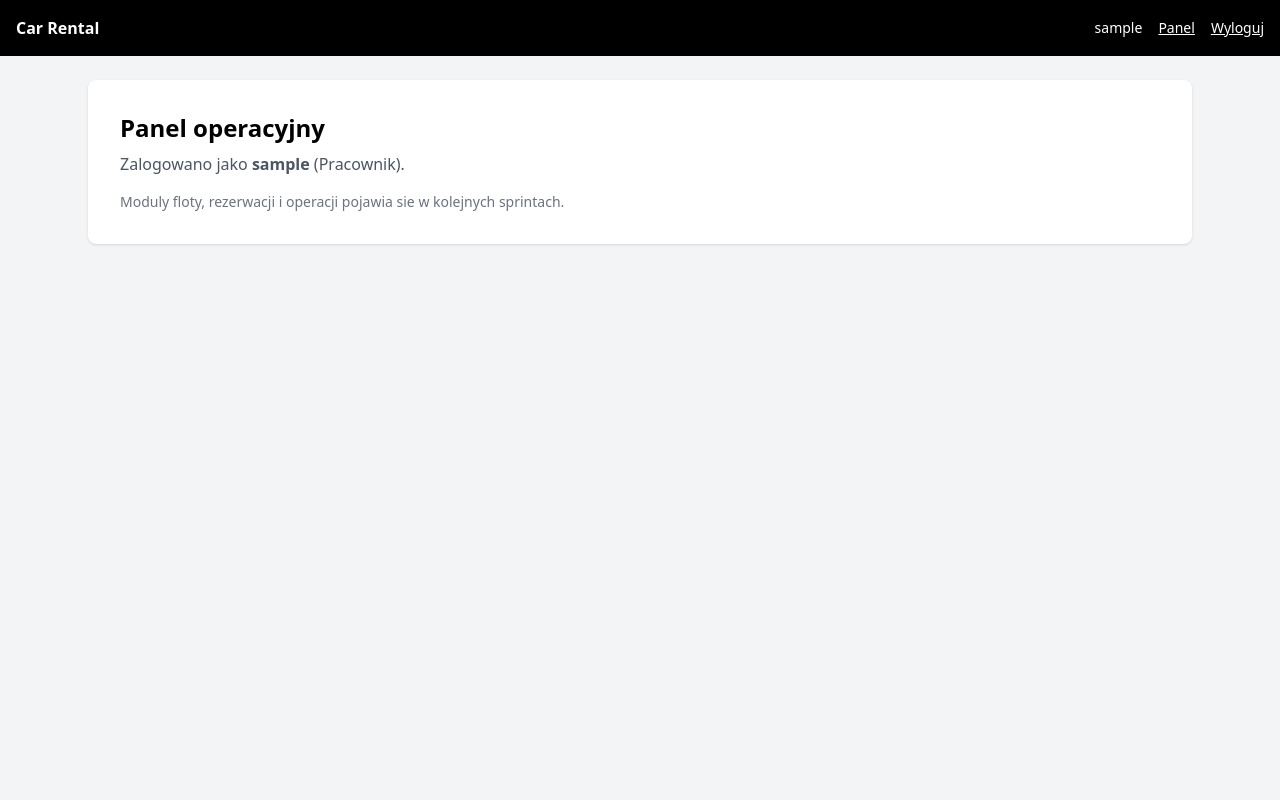
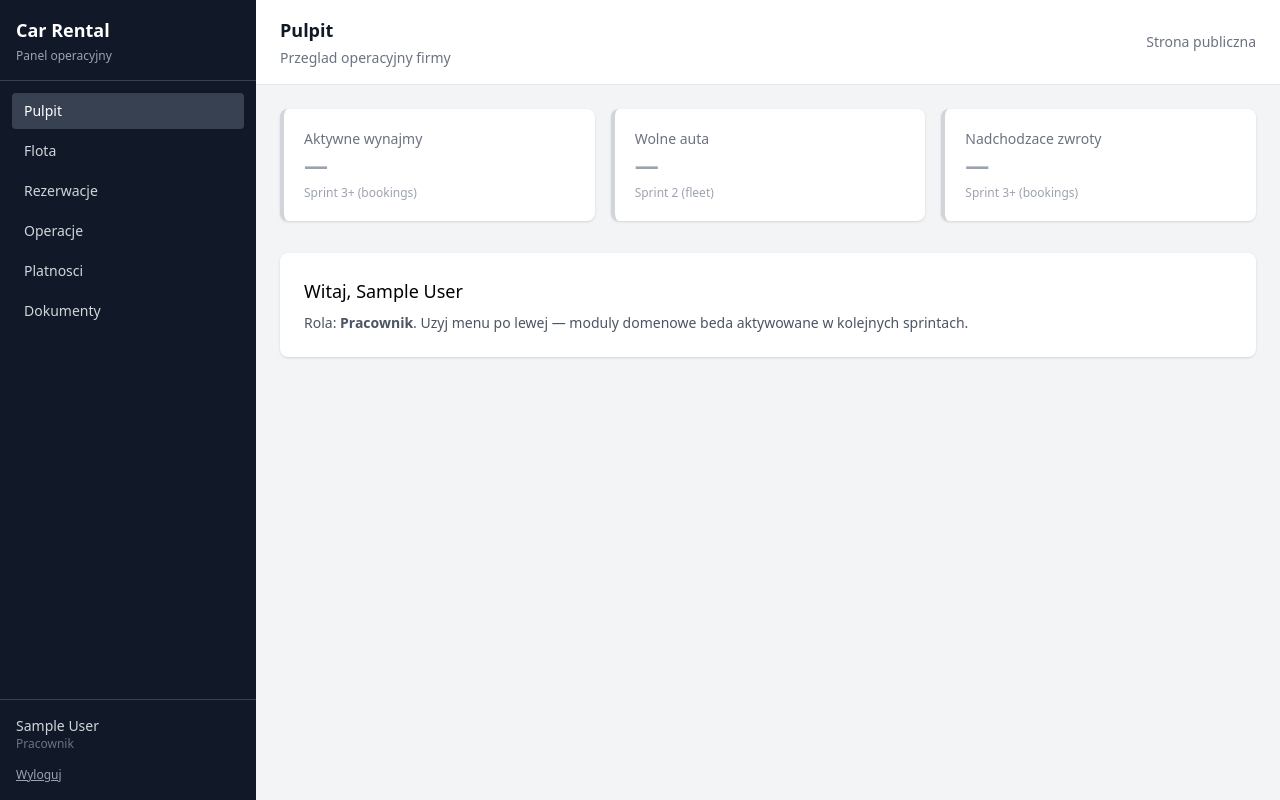
Before and after one commit to folg-code/Car-rental, a Django app: page /panel/ in a window 1280 px wide. Run offline with Django 5.2, Linux system fonts and the light colour scheme; the visitor is signed in with stand-in values (Sample User, id 1); style sheets or scripts are compiled from the project's sources; some libraries are stand-ins or nearby versions.

Commit message:
implement internal dashboard layout and navigation system

```diff
--- /dev/null
+++ b/backend/apps/dashboard/context_processors.py
@@ -0,0 +1,10 @@
+from apps.dashboard.navigation import PANEL_NAVIGATION
+
+
+def panel_navigation(request):
+    return {
+        "panel_navigation": PANEL_NAVIGATION,
+        "panel_section": getattr(request.resolver_match, "url_name", None)
+        if request.resolver_match
+        else None,
+    }
--- a/backend/apps/dashboard/urls.py
+++ b/backend/apps/dashboard/urls.py
@@ -1,9 +1,39 @@
 from django.urls import path
 
-from apps.dashboard.views import panel_home
+from apps.dashboard.views import module_placeholder, panel_home
 
 app_name = "dashboard"
 
 urlpatterns = [
     path("", panel_home, name="home"),
+    path(
+        "flota/",
+        module_placeholder,
+        {"module_name": "Flota"},
+        name="fleet",
+    ),
+    path(
+        "rezerwacje/",
+        module_placeholder,
+        {"module_name": "Rezerwacje"},
+        name="bookings",
+    ),
+    path(
+        "operacje/",
+        module_placeholder,
+        {"module_name": "Operacje"},
+        name="operations",
+    ),
+    path(
+        "platnosci/",
+        module_placeholder,
+        {"module_name": "Platnosci"},
+        name="payments",
+    ),
+    path(
+        "dokumenty/",
+        module_placeholder,
+        {"module_name": "Dokumenty"},
+        name="documents",
+    ),
 ]
--- a/backend/apps/dashboard/views.py
+++ b/backend/apps/dashboard/views.py
@@ -5,8 +5,13 @@ from apps.accounts.permissions import staff_required
 
 @staff_required
 def panel_home(request):
+    return render(request, "dashboard/panel.html")
+
+
+@staff_required
+def module_placeholder(request, module_name: str):
     return render(
         request,
-        "dashboard/panel.html",
-        {"user": request.user},
+        "dashboard/module_placeholder.html",
+        {"module_name": module_name},
     )
--- a/backend/config/urls.py
+++ b/backend/config/urls.py
@@ -15,6 +15,8 @@ Including another URLconf
     2. Add a URL to urlpatterns:  path('blog/', include('blog.urls'))
 """
 
+from django.conf import settings
+from django.conf.urls.static import static
 from django.contrib import admin
 from django.urls import include, path
 
@@ -26,3 +28,6 @@ urlpatterns = [
     path("konto/", include("apps.accounts.urls")),
     path("panel/", include("apps.dashboard.urls")),
 ]
+
+if settings.DEBUG:
+    urlpatterns += static(settings.MEDIA_URL, document_root=settings.MEDIA_ROOT)
--- a/backend/templates/base.html
+++ b/backend/templates/base.html
@@ -1,5 +1,5 @@
 <!DOCTYPE html>
-<html lang="en">
+<html lang="pl">
 <head>
     <meta charset="UTF-8">
     <meta name="viewport" content="width=device-width, initial-scale=1.0">
--- /dev/null
+++ b/backend/templates/base_internal.html
@@ -0,0 +1,86 @@
+{% load static %}
+<!DOCTYPE html>
+<html lang="pl">
+<head>
+    <meta charset="UTF-8">
+    <meta name="viewport" content="width=device-width, initial-scale=1.0">
+    <title>{% block title %}Panel{% endblock %} | Car Rental</title>
+    <link rel="stylesheet" href="{% static 'dist/output.css' %}">
+    <script src="https://unpkg.com/htmx.org@1.9.12"></script>
+</head>
+<body class="bg-gray-100 min-h-screen">
+    <div class="flex min-h-screen">
+        <aside class="w-64 bg-gray-900 text-gray-100 flex flex-col shrink-0">
+            <div class="p-4 border-b border-gray-700">
+                <a href="{% url 'dashboard:home' %}" class="font-semibold text-white text-lg">
+                    Car Rental
+                </a>
+                <p class="text-xs text-gray-400 mt-1">Panel operacyjny</p>
+            </div>
+
+            <nav class="flex-1 p-3 space-y-1">
+                {% for item in panel_navigation %}
+                    {% if item.enabled and item.url_name %}
+                        <a
+                            href="{% url item.url_name %}"
+                            class="block px-3 py-2 rounded text-sm {% if panel_section == item.section_key %}bg-gray-700 text-white{% else %}text-gray-300 hover:bg-gray-800 hover:text-white{% endif %}"
+                        >
+                            {{ item.label }}
+                        </a>
+                    {% else %}
+                        <span
+                            class="block px-3 py-2 rounded text-sm text-gray-500 cursor-not-allowed"
+                            title="Modul w przygotowaniu (Sprint 2+)"
+                        >
+                            {{ item.label }}
+                            <span class="text-xs block text-gray-600">wkrotce</span>
+                        </span>
+                    {% endif %}
+                {% endfor %}
+            </nav>
+
+            <div class="p-4 border-t border-gray-700 text-sm">
+                <p class="text-gray-300 truncate">{{ user.get_full_name|default:user.username }}</p>
+                <p class="text-gray-500 text-xs">{{ user.get_role_display }}</p>
+                <form method="post" action="{% url 'accounts:logout' %}" class="mt-3">
+                    {% csrf_token %}
+                    <button type="submit" class="text-gray-400 hover:text-white text-xs underline">
+                        Wyloguj
+                    </button>
+                </form>
+            </div>
+        </aside>
+
+        <div class="flex-1 flex flex-col min-w-0">
+            <header class="bg-white border-b border-gray-200 px-6 py-4 flex justify-between items-center">
+                <div>
+                    <h1 class="text-lg font-semibold text-gray-900">
+                        {% block page_heading %}Panel{% endblock %}
+                    </h1>
+                    {% block page_subheading %}{% endblock %}
+                </div>
+                <a href="{% url 'home' %}" class="text-sm text-gray-500 hover:text-gray-800">
+                    Strona publiczna
+                </a>
+            </header>
+
+            {% if messages %}
+            <div class="px-6 pt-4 space-y-2">
+                {% for message in messages %}
+                <div class="rounded px-4 py-3 text-sm
+                    {% if message.tags == 'error' %}bg-red-100 text-red-800
+                    {% elif message.tags == 'success' %}bg-green-100 text-green-800
+                    {% else %}bg-blue-100 text-blue-800{% endif %}">
+                    {{ message }}
+                </div>
+                {% endfor %}
+            </div>
+            {% endif %}
+
+            <main class="flex-1 p-6">
+                {% block content %}{% endblock %}
+            </main>
+        </div>
+    </div>
+</body>
+</html>
--- a/backend/templates/dashboard/panel.html
+++ b/backend/templates/dashboard/panel.html
@@ -1,14 +1,35 @@
-{% extends "base.html" %}
+{% extends "base_internal.html" %}
+
+{% block title %}Pulpit{% endblock %}
+{% block page_heading %}Pulpit{% endblock %}
+{% block page_subheading %}
+<p class="text-sm text-gray-500 mt-1">Przeglad operacyjny firmy</p>
+{% endblock %}
 
 {% block content %}
-<div class="bg-white rounded-lg shadow p-8">
-    <h1 class="text-2xl font-semibold mb-2">Panel operacyjny</h1>
-    <p class="text-gray-600 mb-4">
-        Zalogowano jako <strong>{{ user.username }}</strong>
-        ({{ user.get_role_display }}).
-    </p>
-    <p class="text-sm text-gray-500">
-        Moduly floty, rezerwacji i operacji pojawia sie w kolejnych sprintach.
+<div class="grid grid-cols-1 md:grid-cols-2 lg:grid-cols-3 gap-4 mb-8">
+    <div class="bg-white rounded-lg shadow p-5 border-l-4 border-gray-300">
+        <p class="text-sm text-gray-500">Aktywne wynajmy</p>
+        <p class="text-2xl font-semibold text-gray-400">—</p>
+        <p class="text-xs text-gray-400 mt-1">Sprint 3+ (bookings)</p>
+    </div>
+    <div class="bg-white rounded-lg shadow p-5 border-l-4 border-gray-300">
+        <p class="text-sm text-gray-500">Wolne auta</p>
+        <p class="text-2xl font-semibold text-gray-400">—</p>
+        <p class="text-xs text-gray-400 mt-1">Sprint 2 (fleet)</p>
+    </div>
+    <div class="bg-white rounded-lg shadow p-5 border-l-4 border-gray-300">
+        <p class="text-sm text-gray-500">Nadchodzace zwroty</p>
+        <p class="text-2xl font-semibold text-gray-400">—</p>
+        <p class="text-xs text-gray-400 mt-1">Sprint 3+ (bookings)</p>
+    </div>
+</div>
+
+<div class="bg-white rounded-lg shadow p-6">
+    <h2 class="text-lg font-medium mb-2">Witaj, {{ user.get_full_name|default:user.username }}</h2>
+    <p class="text-gray-600 text-sm">
+        Rola: <strong>{{ user.get_role_display }}</strong>.
+        Uzyj menu po lewej — moduly domenowe beda aktywowane w kolejnych sprintach.
     </p>
 </div>
 {% endblock %}
```
Also changed, not shown: backend/apps/accounts/tests/test_auth.py (+1 -1 lines), backend/apps/dashboard/navigation.py (added, +52 -0 lines), backend/apps/dashboard/tests/test_panel.py (added, +46 -0 lines), backend/config/settings.py (+18 -5 lines), backend/templates/dashboard/module_placeholder.html (added, +16 -0 lines), backend/apps/dashboard/tests/__init__.py (added).
